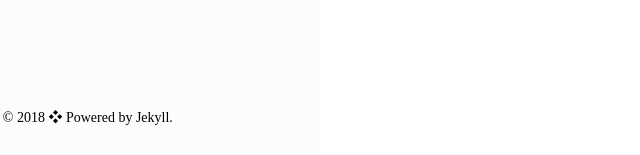
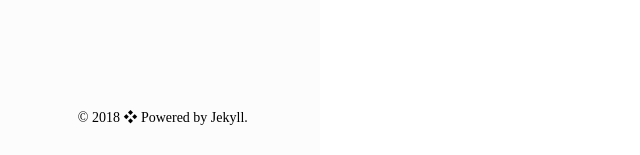
Before and after one commit to HerbCollins/HerbCollins.github.io, a Jekyll site: the page built from index.html, in a window 1280 px wide. Shown: the part 742-897 px from the top of the page, without its empty margins (0-640 px from the left). Built offline with Jekyll 4.4.1, drawn with Linux system fonts in a browser that asks for light colours.

Commit message:
change css

```diff
--- a/_layouts/default.html
+++ b/_layouts/default.html
@@ -59,7 +59,7 @@
 
 						</div>
 					</div>
-					<div style="position: absolute; bottom: 20px;">
+					<div style="position: absolute; width:100%; bottom: 20px;">
 						<p class="copyright">
 		                	&copy; {{ site.time | date: '%Y' }} {{ site.owner.name }} ❖ Powered by Jekyll.
 		                </p>
```
